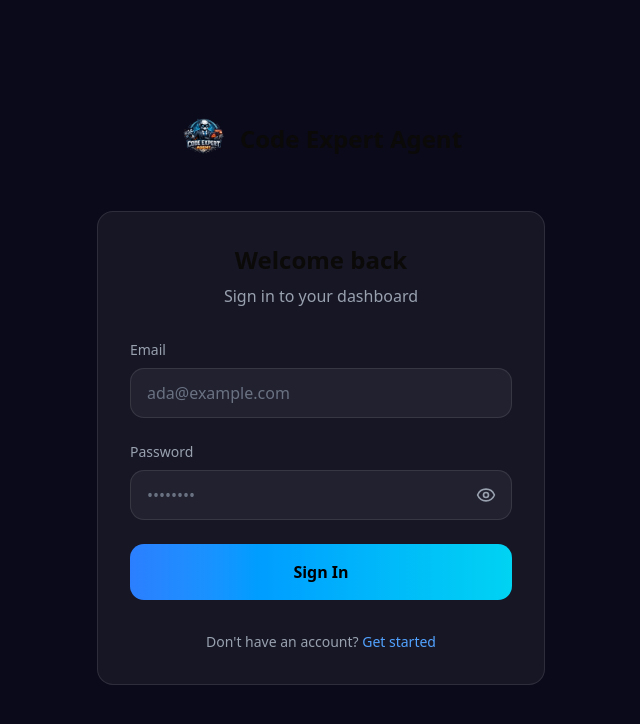
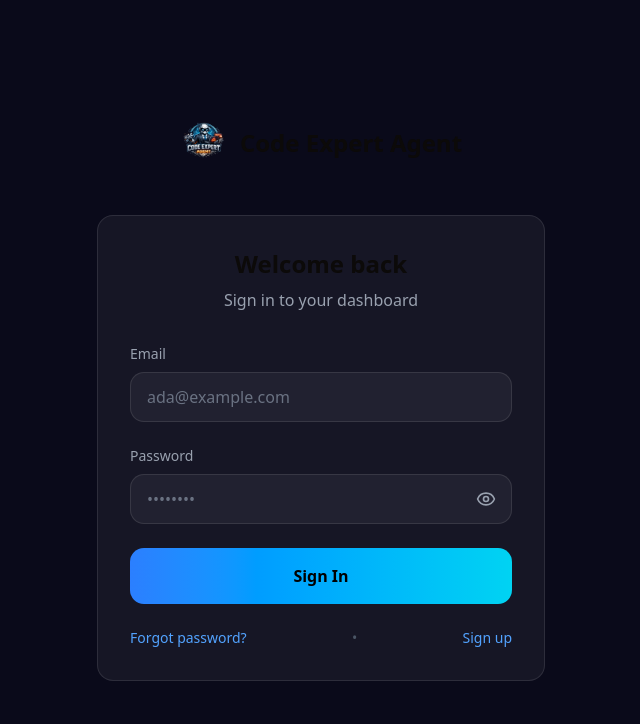
Before and after one commit to djeviled/code-expert-agent, a React (Vite) app: page /login in a window 1280 px wide. Shown: the top 724 px of the page, without its empty margins (319-959 px from the left). Built offline with nearby package versions, Linux system fonts and the light colour scheme.

Commit message:
Update login page with forgot password link

```diff
--- a/src/pages/login.tsx
+++ b/src/pages/login.tsx
@@ -86,12 +86,15 @@ export default function LoginPage() {
             </button>
           </form>
 
-          <p className="text-center text-gray-400 text-sm mt-8">
-            Don't have an account?{" "}
+          <div className="mt-6 flex items-center justify-between gap-2 text-sm">
+            <Link to="/forgot-password" className="text-blue-400 hover:text-blue-300">
+              Forgot password?
+            </Link>
+            <span className="text-gray-600">•</span>
             <Link to="/signup" className="text-blue-400 hover:text-blue-300">
-              Get started
+              Sign up
             </Link>
-          </p>
+          </div>
         </div>
       </div>
     </div>
```
